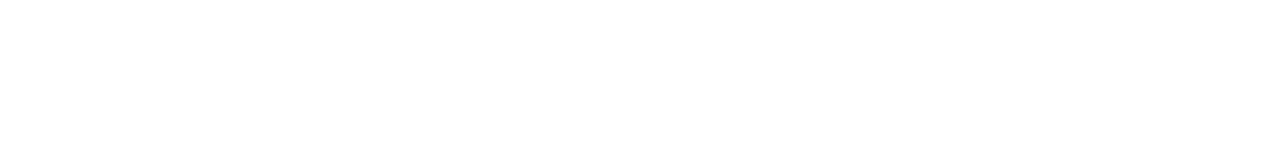
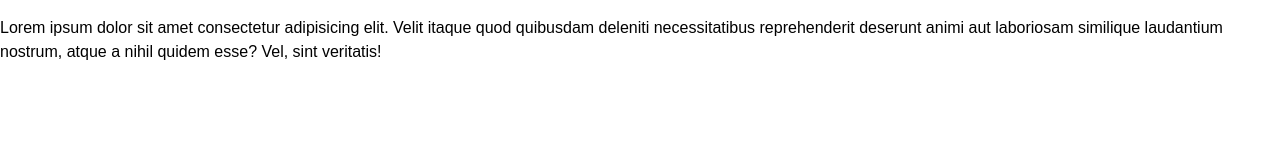
Before and after one commit to HamzaJamol/shj-countries-site, a plain HTML site: page index.html in a window 1280 px wide. Drawn offline with Linux system fonts and the light colour scheme.

Commit message:
add p coment

```diff
--- a/index.html
+++ b/index.html
@@ -10,6 +10,6 @@
     <link rel="stylesheet" href="CSS/styles.css">
 </head>
 <body>
-
+<p>Lorem ipsum dolor sit amet consectetur adipisicing elit. Velit itaque quod quibusdam deleniti necessitatibus reprehenderit deserunt animi aut laboriosam similique laudantium nostrum, atque a nihil quidem esse? Vel, sint veritatis!</p>
 </body>
 </html>
```
